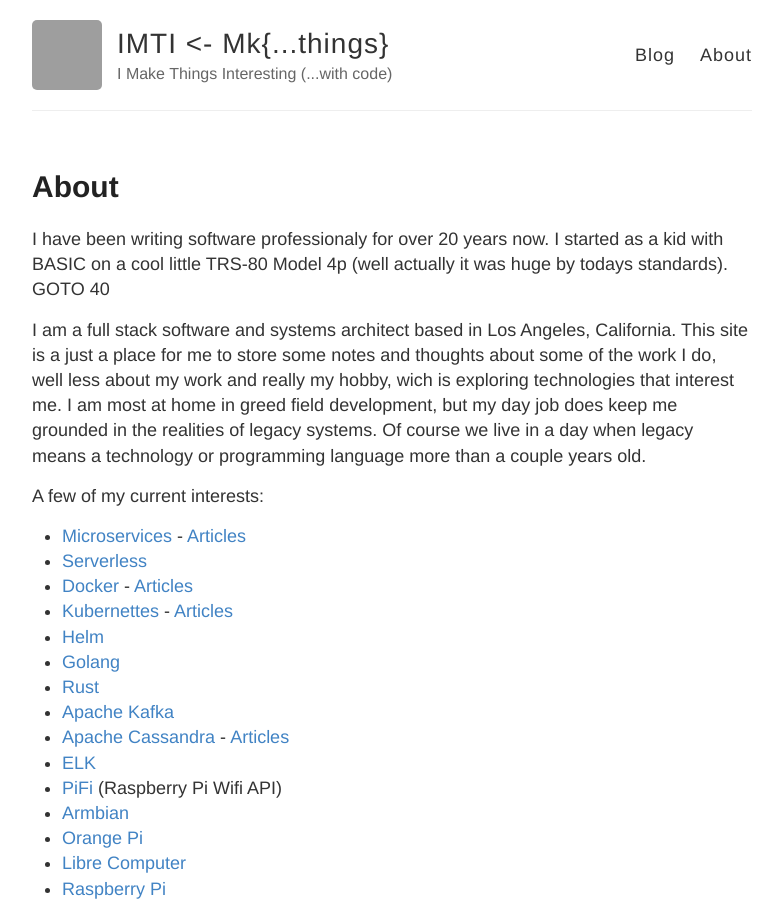
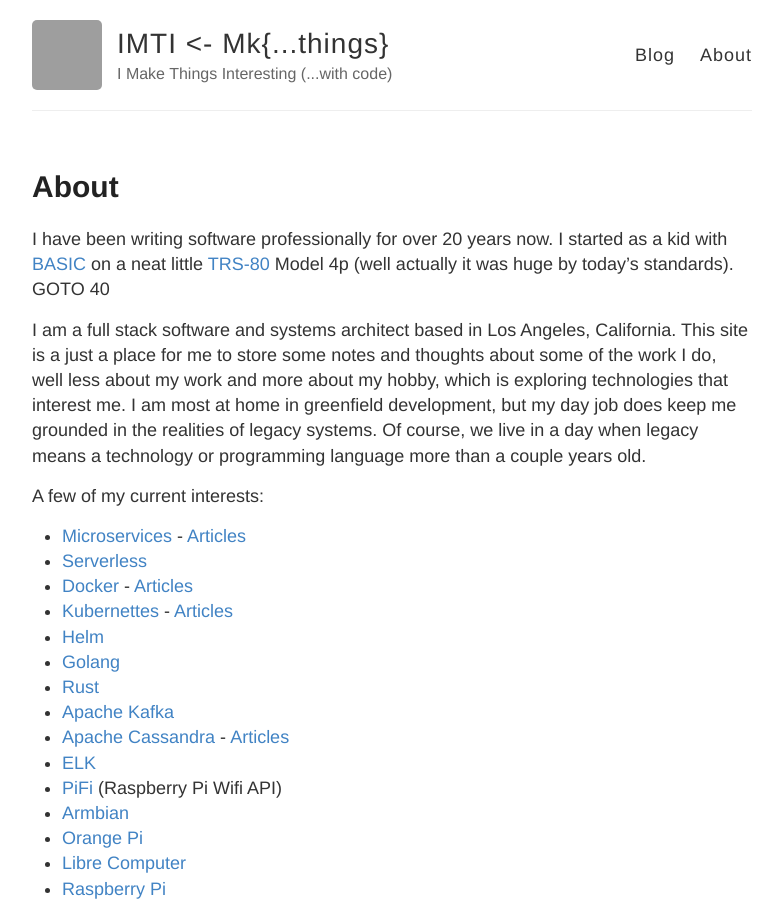
Before and after one commit to cjimti/mk, a Jekyll site: the page built from about.md, in a window 1280 px wide and 900 px high. Shown: the whole window, without its empty margins (248-1030 px from the left). Built offline with Jekyll 4.4.1, drawn with Linux system fonts in a browser that asks for light colours; grey boxes are pictures that could not be loaded.

Commit message:
typo fixed

```diff
--- a/about.md
+++ b/about.md
@@ -5,9 +5,9 @@
 published: true
 ---
 
-I have been writing software professionaly for over 20 years now. I started as a kid with BASIC  on a cool little TRS-80 Model 4p (well actually it was huge by todays standards). GOTO 40
+I have been writing software professionally for over 20 years now. I started as a kid with [BASIC]  on a neat little [TRS-80] Model 4p (well actually it was huge by today's standards). GOTO 40
 
-I am a full stack software and systems architect based in Los Angeles, California. This site is a just a place for me to store some notes and thoughts about some of the work I do, well less about my work and really my hobby, wich is exploring technologies that interest me. I am most at home in greed field development, but my day job does keep me grounded in the realities of legacy systems. Of course we live in a day when legacy means a technology or programming language more than a couple years old.
+I am a full stack software and systems architect based in Los Angeles, California. This site is a just a place for me to store some notes and thoughts about some of the work I do, well less about my work and more about my hobby, which is exploring technologies that interest me. I am most at home in greenfield development, but my day job does keep me grounded in the realities of legacy systems. Of course, we live in a day when legacy means a technology or programming language more than a couple years old.
 
 A few of my current interests:
 
```
Also changed, not shown: other parts of about.md (+2 -0 lines).
